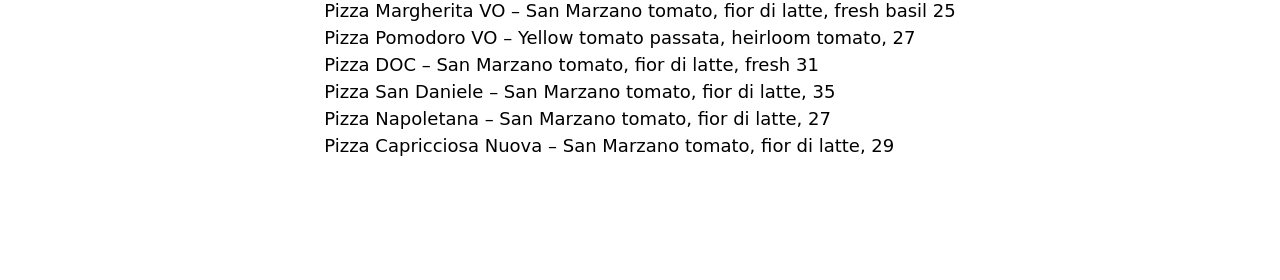
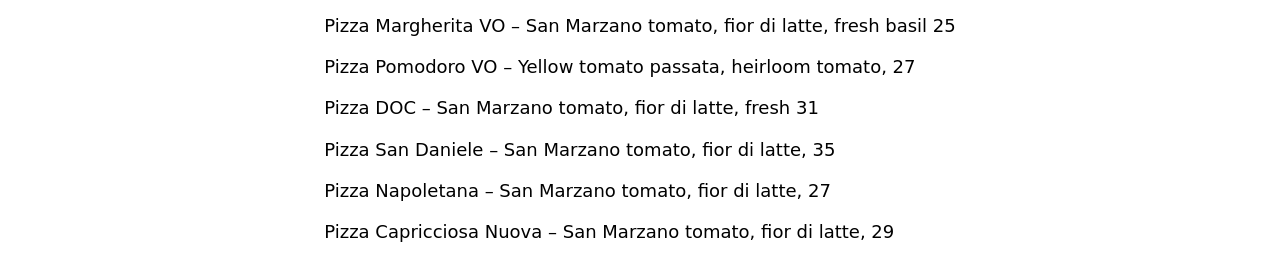
Before and after one commit to GiroFrm/restaurantpage, a website built with webpack: page src/template.html in a window 1280 px wide. Both pictures are taken after a click on the button "Menu". Shown: the part 214-494 px from the top of the page. Built offline with nearby package versions, Linux system fonts and the light colour scheme; a web font is replaced by a local one.

Commit message:
style: Style menu items margin

```diff
--- a/src/style.css
+++ b/src/style.css
@@ -35,6 +35,7 @@
   /* 8. Improve line wrapping */
   p {
     text-wrap: pretty;
+    line-height: 1.4;
   }
   h1, h2, h3, h4, h5, h6 {
     text-wrap: balance;
@@ -108,5 +109,8 @@ button {
 .about-content {
     max-width: 50%;
 
+}
 
+.menu-container>* {
+  margin-bottom: 1rem;
 }
```
